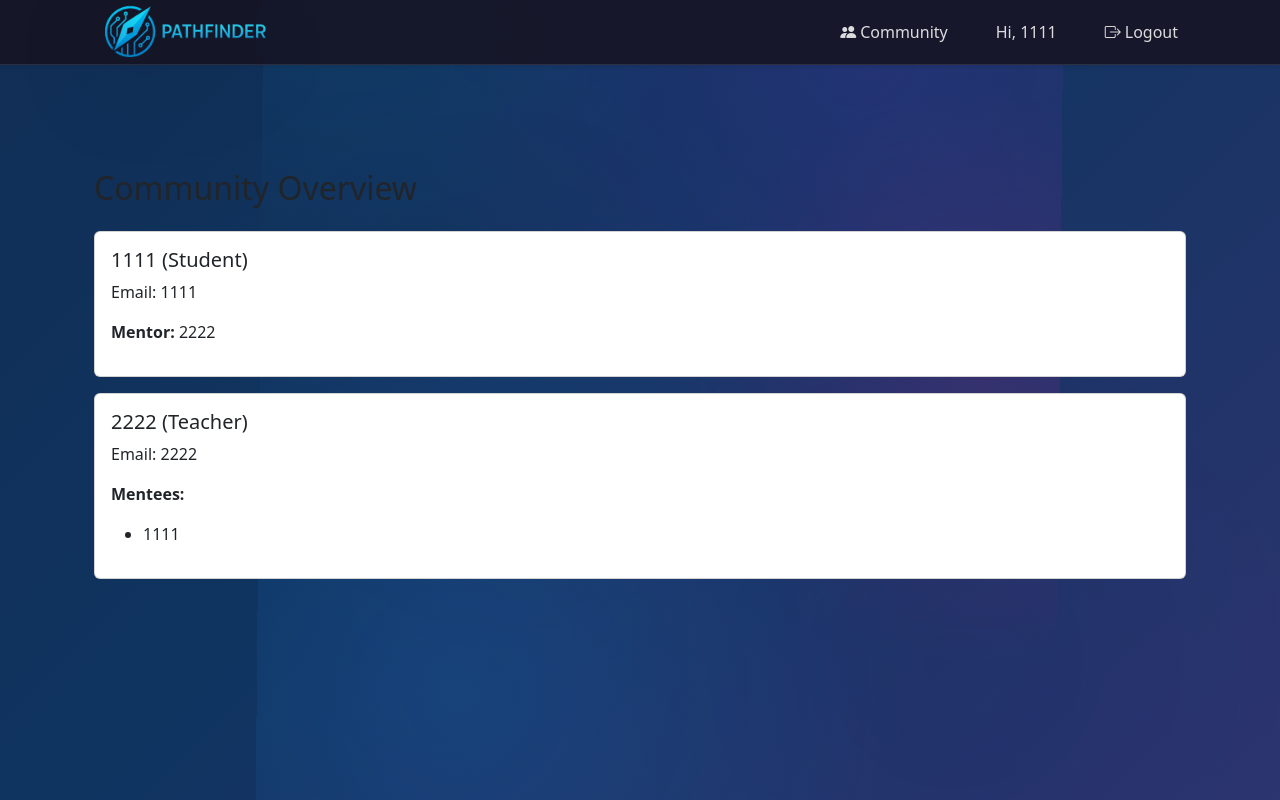
After one commit to codingburgas/2425-11-g-pp-student-practices-assignment-team10, a Flask app: page /community in a window 1280 px wide. The commit adds this page. Run offline with Flask 3, Linux system fonts and the light colour scheme; a user stored in the database is signed in; parts of the project's set-up code (start-up, migrations or seed data) failed here and were passed over; some libraries are stand-ins or nearby versions.

Commit message:
Add community page

```diff
--- a/flaskProject/main/routes.py
+++ b/flaskProject/main/routes.py
@@ -82,3 +82,16 @@ def edit_profile():
         return redirect(url_for('main.profile'))
 
     return render_template('edit_profile.html', form=form)
+
+@main_bp.route('/community')
+@login_required
+def community():
+    users = User.query.all()
+
+    # Map user ID to survey responses
+    student_responses = {resp.student_id: resp for resp in StudentSurveyResponse.query.all()}
+    teacher_responses = {resp.teacher_id: resp for resp in TeacherSurveyResponse.query.all()}
+
+    return render_template('community.html', users=users,
+                           student_responses=student_responses,
+                           teacher_responses=teacher_responses)
--- a/flaskProject/templates/base.html
+++ b/flaskProject/templates/base.html
@@ -477,6 +477,13 @@
         </button>
         <div class="collapse navbar-collapse" id="navbarNav">
             <ul class="navbar-nav ms-auto align-items-lg-center gap-2">
+                <!-- Community Page Link -->
+                <li class="nav-item">
+                    <a class="nav-link" href="{{ url_for('main.community') }}">
+                        <i class="bi bi-people-fill me-1"></i>Community
+                    </a>
+                </li>
+
                 {% if current_user.is_authenticated %}
                     <li class="nav-item">
                         <span class="nav-link disabled">Hi, {{ current_user.username }}</span>
@@ -539,10 +546,10 @@
         <div class="project-description">
             <h2>🎓 PathFinder - School Prediction System</h2>
             <p>
-                Discover the perfect educational path for <span class="highlight">seventh graders</span> with our intelligent school prediction system.
+                Discover the perfect educational path for <span class="highlight">tenth graders</span> with our intelligent school prediction system.
             </p>
             <p>
-                Using advanced algorithms and comprehensive data analysis, PathFinder evaluates student profiles, academic performance, interests, and preferences to recommend the most suitable schools that align with each student's unique potential and goals.
+                Using advanced algorithms and comprehensive data analysis, PathFinder evaluates student profiles, academic performance, interests, and preferences to recommend the most suitable mentors that align with each student's unique potential and goals.
             </p>
             <p>
                 <strong>Empowering students to make informed decisions about their educational future.</strong>
--- /dev/null
+++ b/flaskProject/templates/community.html
@@ -0,0 +1,44 @@
+{% extends "base.html" %}
+
+{% block title %}Community{% endblock %}
+
+{% block content %}
+<div class="container mt-5">
+    <h2 class="mb-4">Community Overview</h2>
+
+    {% for user in users %}
+        <div class="card mb-3">
+            <div class="card-body">
+                <h5 class="card-title">{{ user.username }} ({{ user.role|capitalize }})</h5>
+                <p>Email: {{ user.email }}</p>
+
+                {% if user.role == 'student' %}
+                    {% set response = student_responses.get(user.id) %}
+                    {% if response %}
+                        <p><strong>Mentor:</strong> {{ response.mentor.username if response.mentor else 'Not assigned' }}</p>
+                    {% else %}
+                        <p>No survey data available.</p>
+                    {% endif %}
+                {% elif user.role == 'teacher' %}
+                    {% set response = teacher_responses.get(user.id) %}
+                    {% if response %}
+                        <p><strong>Mentees:</strong>
+                            {% if user.mentees %}
+                                <ul>
+                                    {% for mentee in user.mentees %}
+                                        <li>{{ mentee.student.username }}</li>
+                                    {% endfor %}
+                                </ul>
+                            {% else %}
+                                None assigned
+                            {% endif %}
+                        </p>
+                    {% else %}
+                        <p>No survey data available.</p>
+                    {% endif %}
+                {% endif %}
+            </div>
+        </div>
+    {% endfor %}
+</div>
+{% endblock %}
```
Lines whose indentation alone changed are shown as unchanged.
